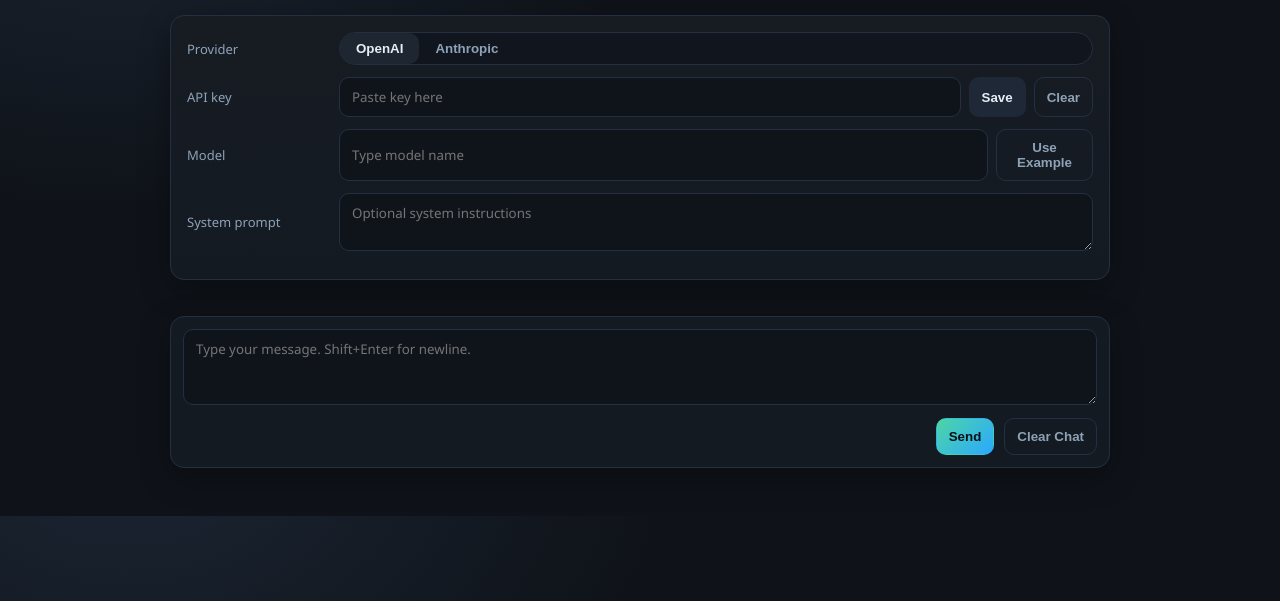
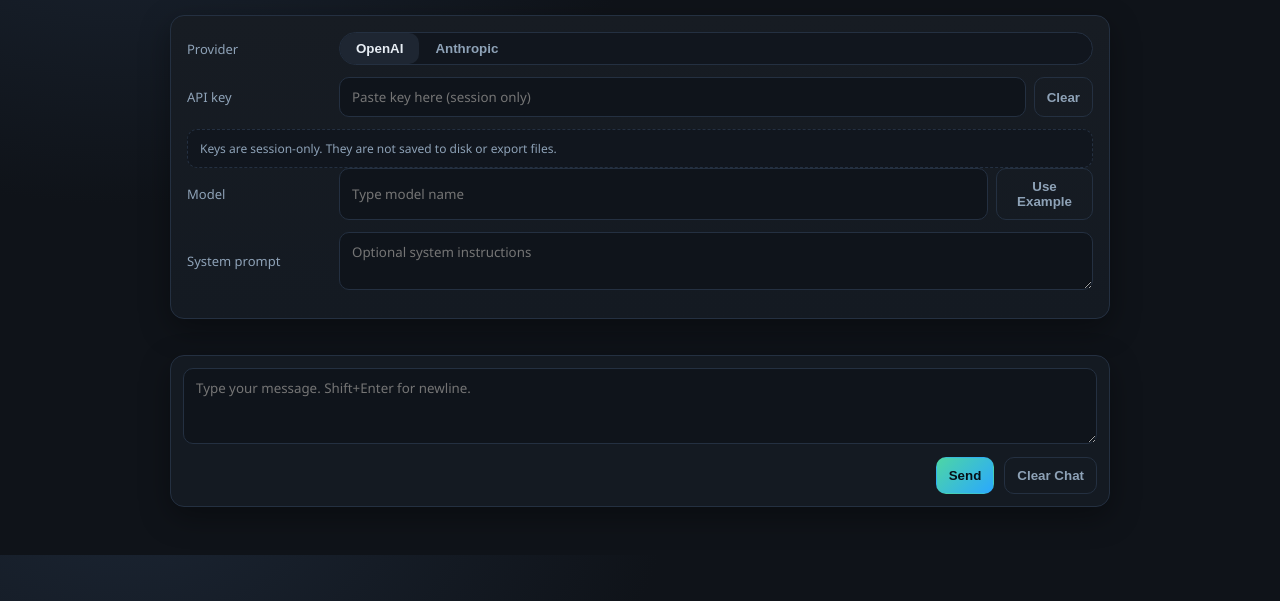
Before and after one commit to Zainnnth/Ai-Suite, a plain HTML site: page index.html in a window 1280 px wide. Shown: the part 91-692 px from the top of the page. Drawn offline with Linux system fonts and the light colour scheme.

Commit message:
Make API keys session-only

```diff
--- a/app.js
+++ b/app.js
@@ -22,7 +22,6 @@
   tabOpenAI: document.getElementById('tab-openai'),
   tabAnthropic: document.getElementById('tab-anthropic'),
   apiKey: document.getElementById('api-key'),
-  btnSaveKey: document.getElementById('btn-save-key'),
   btnClearKey: document.getElementById('btn-clear-key'),
   model: document.getElementById('model'),
   btnDefaultModel: document.getElementById('btn-default-model'),
@@ -38,7 +37,8 @@
 const STORAGE_KEY = 'local-ai-suite-v1';
 
 function saveState() {
-  localStorage.setItem(STORAGE_KEY, JSON.stringify(state));
+  const { keys, ...rest } = state;
+  localStorage.setItem(STORAGE_KEY, JSON.stringify(rest));
 }
 
 function loadState() {
@@ -58,7 +58,7 @@
   state.provider = provider;
   els.tabOpenAI.classList.toggle('active', provider === 'openai');
   els.tabAnthropic.classList.toggle('active', provider === 'anthropic');
-  els.apiKey.value = state.keys[provider] || '';
+  els.apiKey.value = '';
   els.model.value = state.model[provider] || '';
   els.system.value = state.system[provider] || '';
   renderChat();
@@ -203,7 +203,8 @@
 }
 
 function exportState() {
-  const data = JSON.stringify(state, null, 2);
+  const { keys, ...rest } = state;
+  const data = JSON.stringify(rest, null, 2);
   const blob = new Blob([data], { type: 'application/json' });
   const url = URL.createObjectURL(blob);
   const a = document.createElement('a');
@@ -234,15 +235,9 @@
 els.tabOpenAI.addEventListener('click', () => setProvider('openai'));
 els.tabAnthropic.addEventListener('click', () => setProvider('anthropic'));
 
-els.btnSaveKey.addEventListener('click', () => {
-  state.keys[state.provider] = els.apiKey.value.trim();
-  saveState();
-});
-
 els.btnClearKey.addEventListener('click', () => {
   state.keys[state.provider] = '';
   els.apiKey.value = '';
-  saveState();
 });
 
 els.model.addEventListener('input', () => {
@@ -253,6 +248,10 @@
 els.system.addEventListener('input', () => {
   state.system[state.provider] = els.system.value;
   saveState();
+});
+
+els.apiKey.addEventListener('input', () => {
+  state.keys[state.provider] = els.apiKey.value.trim();
 });
 
 els.btnDefaultModel.addEventListener('click', setDefaultModel);
--- a/index.html
+++ b/index.html
@@ -34,10 +34,13 @@
       <div class="row">
         <label>API key</label>
         <div class="keybox">
-          <input id="api-key" type="password" placeholder="Paste key here" />
-          <button id="btn-save-key">Save</button>
+          <input id="api-key" type="password" placeholder="Paste key here (session only)" />
           <button id="btn-clear-key" class="ghost">Clear</button>
         </div>
+      </div>
+
+      <div class="banner" role="status">
+        Keys are session-only. They are not saved to disk or export files.
       </div>
 
       <div class="row">
--- a/styles.css
+++ b/styles.css
@@ -167,6 +167,16 @@
 
 .file input { display: none; }
 
+.banner {
+  margin-top: 8px;
+  padding: 10px 12px;
+  background: #11161e;
+  border: 1px dashed var(--border);
+  border-radius: 10px;
+  color: var(--muted);
+  font-size: 12px;
+}
+
 @media (max-width: 720px) {
   .row { grid-template-columns: 1fr; align-items: stretch; }
   .msg { grid-template-columns: 1fr; }
```
